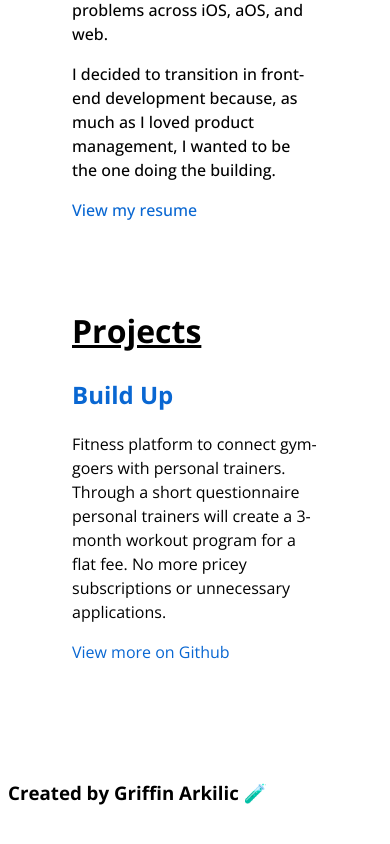
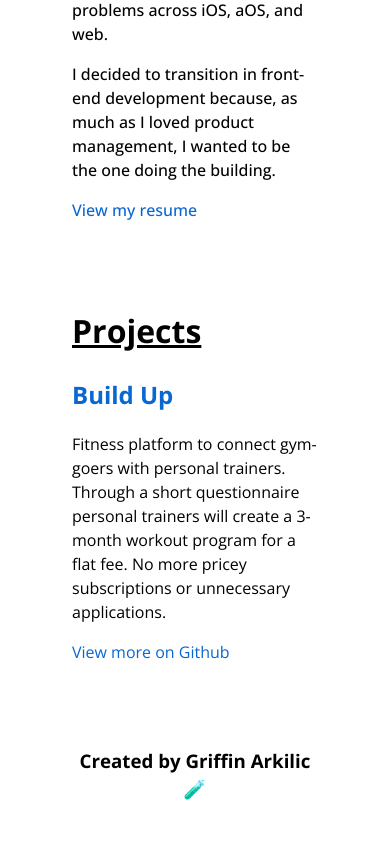
Before and after one commit to garkilic/personal-site-react, a React (Create React App) app: page / in a window 390 px wide. Shown: the part 1099-1943 px from the top of the page. Built offline with nearby package versions, Linux system fonts and the light colour scheme; the HTML template or start-up script is replaced by a standard one.

Commit message:
Footer styling to be more reactive

```diff
--- a/src/style.css
+++ b/src/style.css
@@ -113,6 +113,6 @@ text-decoration: underline;
 
 @media (max-width: 625px) {
     .footer{
-        padding: 2rem 0;
+        text-align: center;
     }
 }
```
